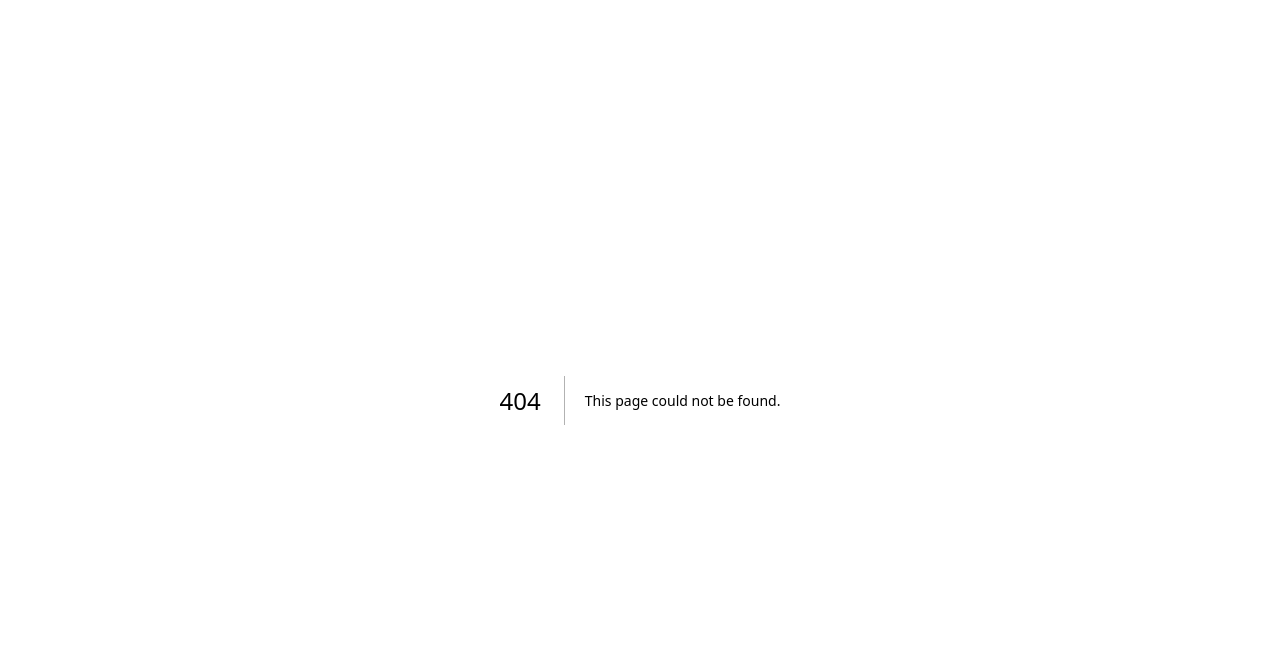
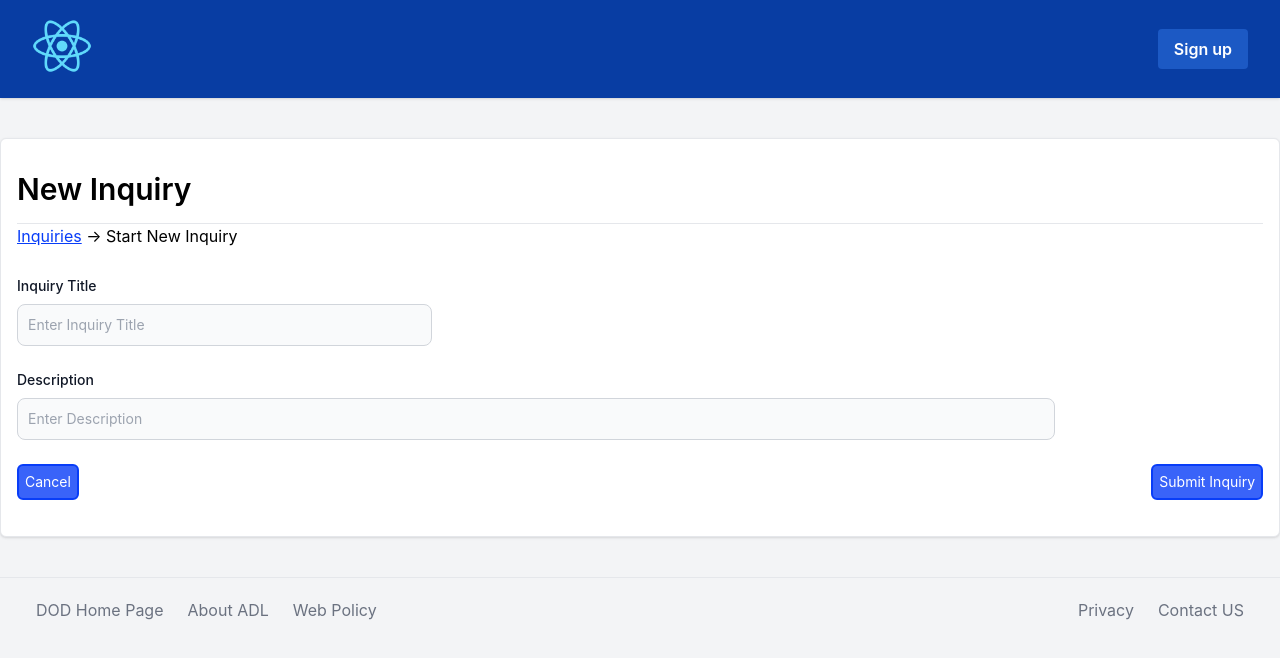
Before and after one commit to EDLM-MMT/MMT-Portal, a Next.js app: page /serviceMember/newInquiry in a window 1280 px wide. Before the commit this address had no page. Shown: the top 658 px of the page. Built offline with nearby package versions, Linux system fonts and the light colour scheme.

Commit message:
Create newInquiry.js
First iteration of New Inquiry screen created

```diff
--- /dev/null
+++ b/src/pages/serviceMember/newInquiry.js
@@ -0,0 +1,48 @@
+import Button from '@/components/buttons/Button';
+import DefaultLayout from '@/components/layouts/DefaultLayout';
+import useStore from '@/store/store';
+import { useRouter } from "next/router"
+
+
+export default function NewInquiry() {
+    const userData = useStore((state) => state.userData);
+    const router = useRouter();
+
+    const handleClick = () => {
+        router.push(`/serviceMember/inquiries`);
+    }
+
+    return (
+        <DefaultLayout>
+            <div className='bg-white w-full border rounded-md border-gray-200 p-4 shadow'>
+                <h1 className='pb-4 border-b mt-4  text-3xl font-semibold'>
+                    <div className='flex flex-row justify-between'>
+                        New Inquiry
+                    </div>
+                </h1>
+                <div>
+                    <button onClick={handleClick}
+                    className='text-dod-500 mb-3 hover:underline underline hover:text-blue-500 cursor-pointer transition-all duration-150 ease-in-out'>
+                    Inquiries </button> -{`>`} Start New Inquiry
+                </div>
+                <form className='mt-4'>
+                    <div class="grid gap-6 mb-6 md:grid-rows-2">
+                        <div>
+                            <label for="inquiry_title" class="block mb-2 text-sm font-medium text-gray-900 dark:text-white">Inquiry Title</label>
+                            <input type="text" id="inquiry_title" class="bg-gray-50 border border-gray-300 text-gray-900 text-sm rounded-lg focus:ring-blue-500 focus:border-blue-500 block w-1/3 p-2.5 dark:bg-gray-700 dark:border-gray-600 dark:placeholder-gray-400 dark:text-white dark:focus:ring-blue-500 dark:focus:border-blue-500" placeholder={"Enter Inquiry Title"} required />
+                        </div>
+                        <div>
+                            <label for="description" class="block mb-2 text-sm font-medium text-gray-900 dark:text-white">Description</label>
+                            <input type="text" id="description" class="bg-gray-50 border border-gray-300 text-gray-900 text-sm rounded-lg focus:ring-blue-500 focus:border-blue-500 block w-5/6 p-2.5 dark:bg-gray-700 dark:border-gray-600 dark:placeholder-gray-400 dark:text-white dark:focus:ring-blue-500 dark:focus:border-blue-500" placeholder={"Enter Description"} required />
+                        </div>
+                    </div>
+                </form>
+                <div className='flex my-5 justify-between'>
+                    <Button btnText={"Cancel"} link={"/serviceMember/inquiries"}></Button>
+                    {/* <button type="submit" class="flex justify text-white bg-blue-700 hover:bg-blue-800 focus:ring-4 focus:outline-none focus:ring-blue-300 font-medium rounded-lg text-sm w-full sm:w-auto px-5 py-2.5 text-center dark:bg-blue-600 dark:hover:bg-blue-700 dark:focus:ring-blue-800">Submit Request</button> */}
+                    <Button btnText={"Submit Inquiry"} link={"/dashboard"}></Button>
+                </div>
+            </div>
+        </DefaultLayout>
+    );
+}
```
